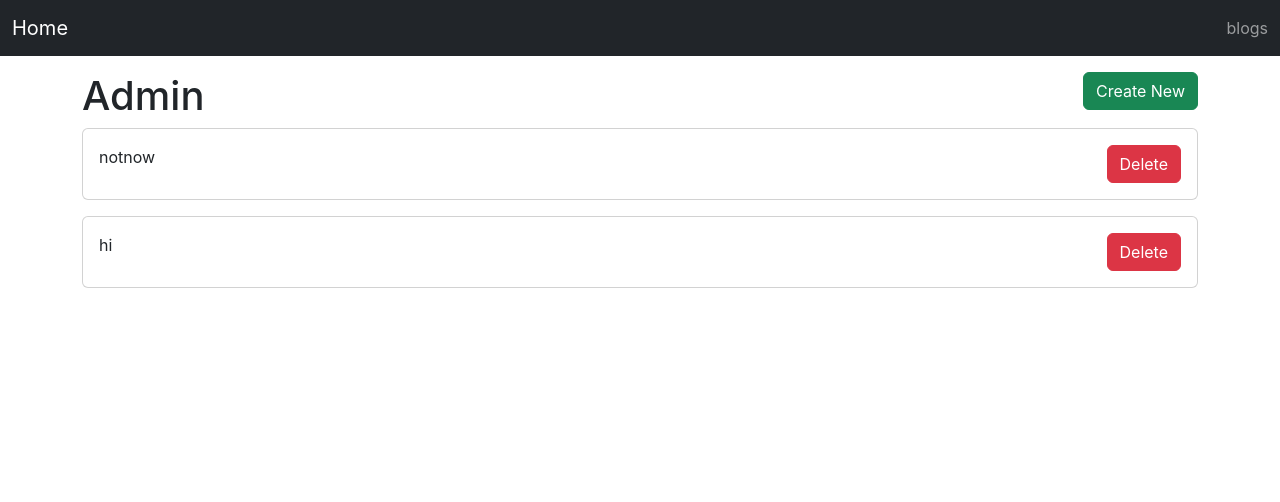
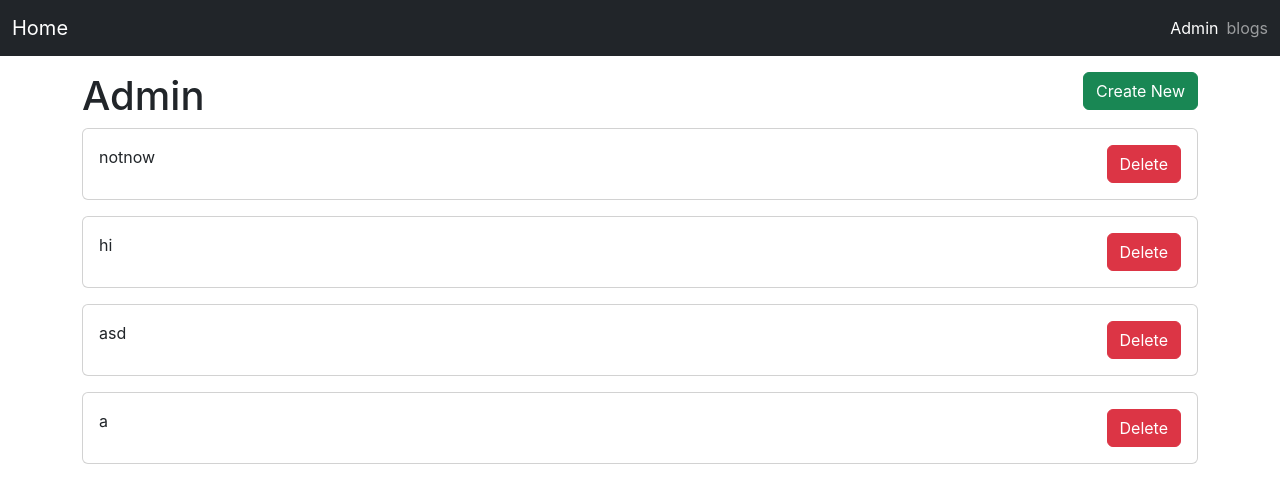
Before and after one commit to RunningLearner/React-prac, a React (Create React App) app in the folder react-prac/: page /admin in a window 1280 px wide. Shown: the top 502 px of the page. Built offline with nearby package versions, Linux system fonts and the light colour scheme; data requests are answered from the project's data file.

Commit message:
feat:어드민 보기권한 분리

```diff
--- a/react-prac/db.json
+++ b/react-prac/db.json
@@ -20,6 +20,13 @@
       "publish": false,
       "createdAt": 1672119687112,
       "id": 7
+    },
+    {
+      "title": "a",
+      "body": "a",
+      "publish": false,
+      "createdAt": 1672120313488,
+      "id": 8
     }
   ]
 }
--- a/react-prac/src/components/BlogList.js
+++ b/react-prac/src/components/BlogList.js
@@ -1,11 +1,11 @@
 import { useState, useEffect } from "react";
 import axios from "axios";
 import Card from "../components/Card";
-import { Link } from "react-router-dom";
 import { useHistory } from "react-router";
 import LoadingSpinner from "../components/LoadingSpinner";
+import { bool } from "prop-types";
 
-const BlogList = () => {
+const BlogList = ({ isAdmin }) => {
   const history = useHistory();
   const [posts, setPosts] = useState([]);
   const [loading, setLoading] = useState(true);
@@ -42,7 +42,7 @@ const BlogList = () => {
 
   return posts
     .filter((post) => {
-      return post.publish;
+      return isAdmin || post.publish;
     })
     .map((post) => {
       return (
@@ -53,6 +53,7 @@ const BlogList = () => {
             history.push(`/blogs/${post.id}`);
           }}
         >
+          {isAdmin && (
             <div>
               <button
                 className="btn btn-danger"
@@ -61,9 +62,18 @@ const BlogList = () => {
                 Delete
               </button>
             </div>
+          )}
         </Card>
       );
     });
 };
 
+BlogList.propTypes = {
+  isAdmin: bool,
+};
+
+BlogList.defaultProps = {
+  isAdmin: false,
+};
+
 export default BlogList;
--- a/react-prac/src/components/NavBar.js
+++ b/react-prac/src/components/NavBar.js
@@ -9,8 +9,18 @@ const NavBar = () => {
           <Link className="navbar-brand" to="/">
             Home
           </Link>
-          <ul className="navbar-nav ">
-            <li className="nav-item">
+          <ul className="navbar-nav flex-row">
+            <li className="nav-item me-2">
+              <NavLink
+                activeClassName="active"
+                className="nav-link"
+                aria-current="page"
+                to="/admin"
+              >
+                Admin
+              </NavLink>
+            </li>
+            <li>
               <NavLink
                 activeClassName="active"
                 className="nav-link"
--- a/react-prac/src/pages/AdminPage.js
+++ b/react-prac/src/pages/AdminPage.js
@@ -12,7 +12,7 @@ const AdminPage = () => {
           </Link>
         </div>
       </div>
-      <BlogList />
+      <BlogList isAdmin={true} />
     </div>
   );
 };
```
Lines whose indentation alone changed are shown as unchanged.
